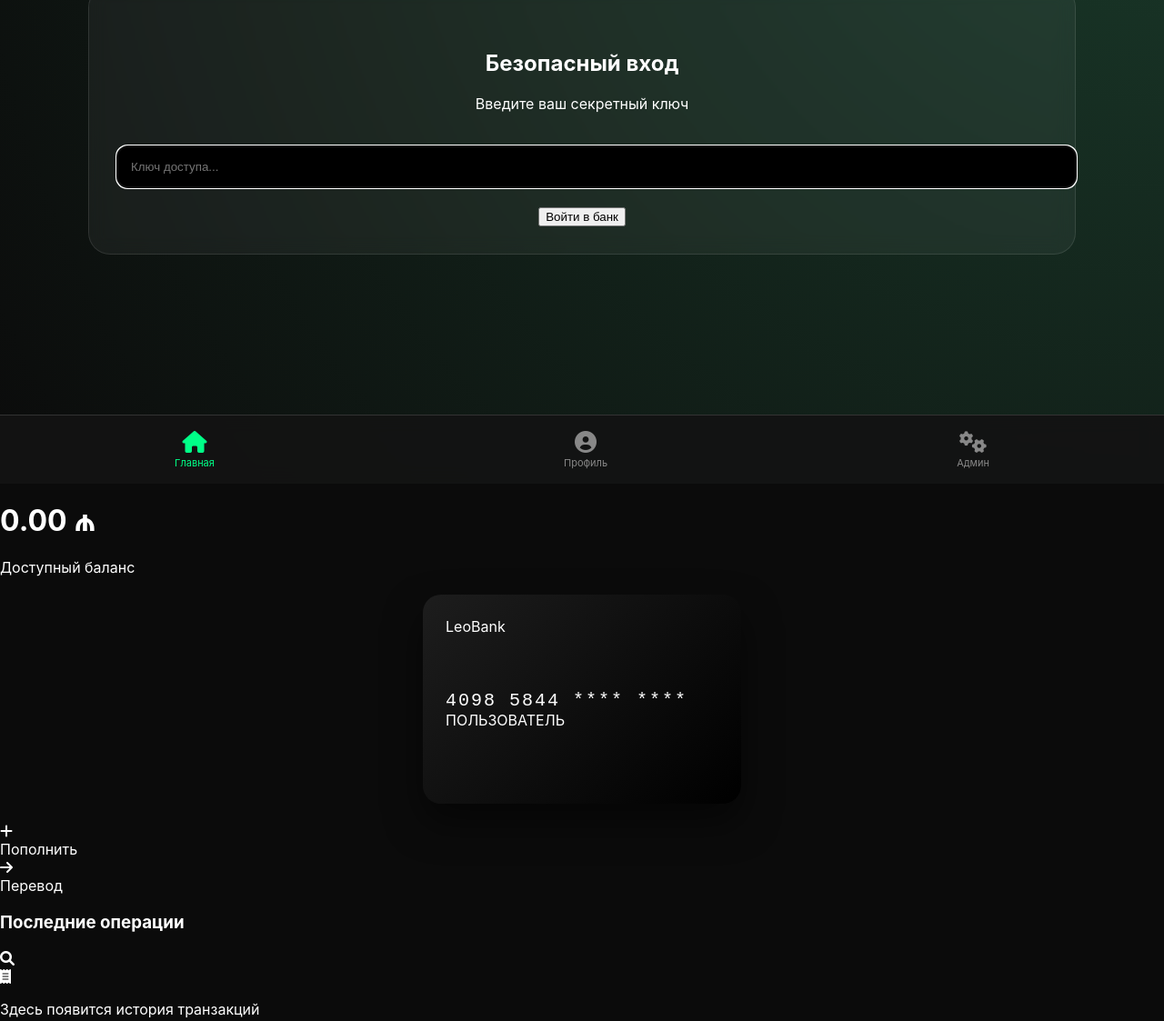
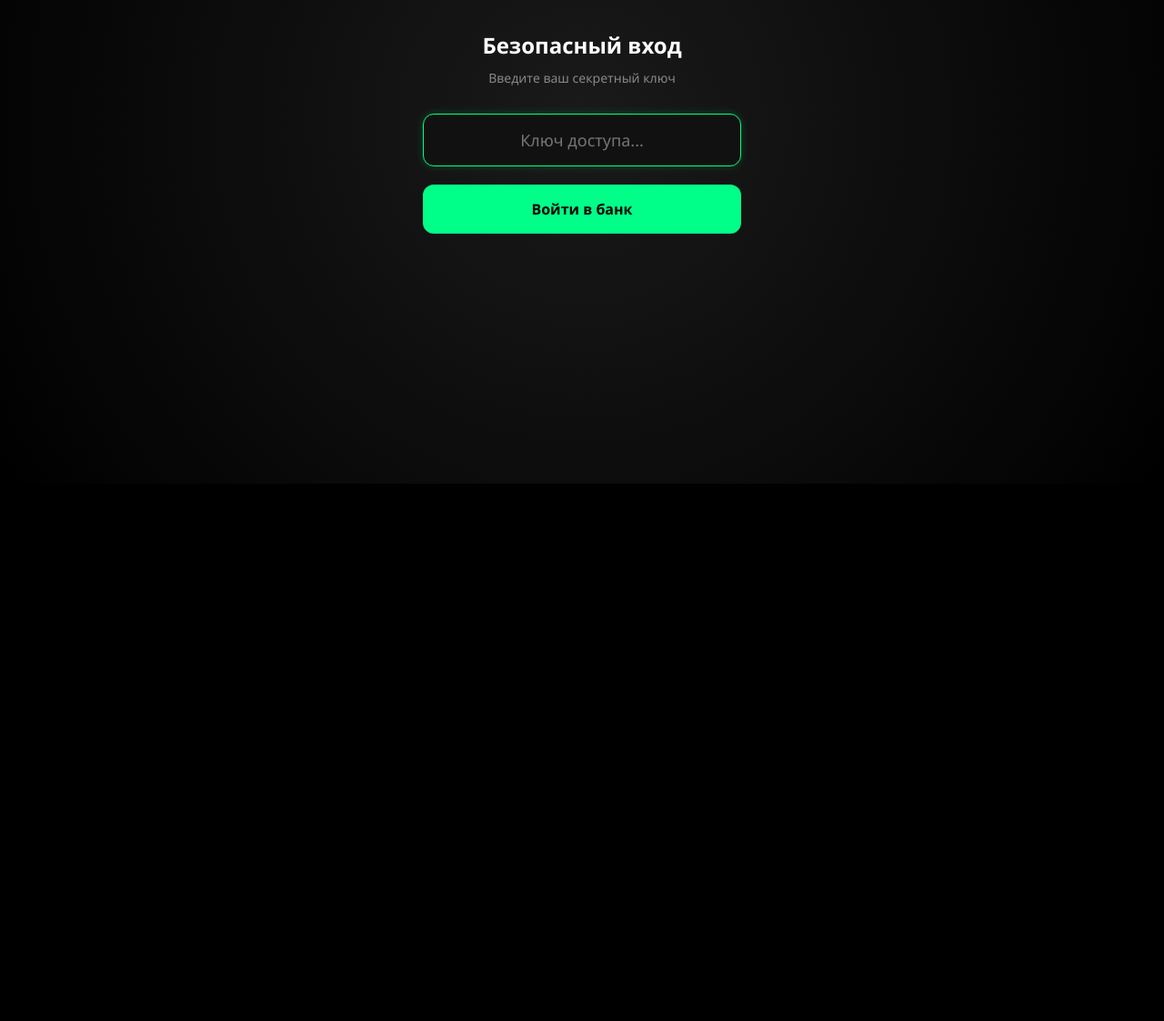
Before and after one commit to KyamichProjects/site, a website: page public/index.html in a window 1280 px wide. Shown: the part 268-1391 px from the top of the page at 91% size. After the commit the page ends 800 px from the top, so only its background shows below. Drawn offline with nearby package versions, Linux system fonts and the light colour scheme.

Commit message:
Update style.css

```diff
--- a/public/style.css
+++ b/public/style.css
@@ -1,71 +1,128 @@
 :root {
     --primary: #00ff88;
-    --bg: #0b0b0b;
-    --card-bg: #1a1a1a;
+    --primary-dark: #00cc6d;
+    --bg: #000000;
+    --card-bg: #111111;
     --text: #ffffff;
+    --gray: #888888;
 }
 
-body {
-    background: var(--bg);
-    color: var(--text);
-    font-family: 'Inter', sans-serif;
-    margin: 0; overflow: hidden;
+* { box-sizing: border-box; margin: 0; padding: 0; font-family: 'Segoe UI', Roboto, sans-serif; }
+
+body { background: var(--bg); color: var(--text); overflow: hidden; }
+
+.hidden { display: none !important; }
+
+/* Экран входа */
+#auth-screen {
+    height: 100vh;
+    display: flex;
+    justify-content: center;
+    align-items: center;
+    background: radial-gradient(circle at center, #1a1a1a 0%, #000 100%);
+    padding: 20px;
 }
 
-/* Красивый вход */
-#auth-screen {
-    background: radial-gradient(circle at top right, #1a3a2a, #0b0b0b);
-    display: flex; justify-content: center; align-items: center; height: 100vh;
-}
 .auth-card {
-    background: rgba(255, 255, 255, 0.05);
-    padding: 30px; border-radius: 24px;
-    backdrop-filter: blur(10px); border: 1px solid rgba(255,255,255,0.1);
-    width: 80%; text-align: center;
-}
-.auth-card input {
-    background: #000; border: 1px solid var(--primary);
-    color: white; padding: 15px; width: 100%; border-radius: 12px; margin: 20px 0;
+    width: 100%;
+    max-width: 350px;
+    text-align: center;
+    animation: fadeIn 0.8s ease;
 }
 
-/* Карта */
-.card-wrapper {
-    perspective: 1000px;
-    margin: 20px 0;
-}
-.card-preview {
-    background: linear-gradient(135deg, #1d1d1d 0%, #000 100%);
-    width: 300px; height: 180px; border-radius: 20px;
-    padding: 25px; position: relative;
-    transition: transform 0.6s cubic-bezier(0.4, 0, 0.2, 1);
-    transform-style: preserve-3d;
-    box-shadow: 0 20px 40px rgba(0,0,0,0.5);
-    margin: 0 auto;
-}
-.card-preview.active { transform: rotateY(180deg) scale(1.05); }
-
-.card-number {
-    font-size: 20px; letter-spacing: 2px;
-    margin-top: 60px; font-family: 'Courier New', monospace;
+.auth-logo i {
+    font-size: 60px;
+    color: var(--primary);
+    margin-bottom: 20px;
 }
 
-/* Нижняя панель с иконками */
+.auth-card h2 { margin-bottom: 10px; font-size: 24px; }
+.auth-card p { color: var(--gray); font-size: 14px; margin-bottom: 30px; }
+
+#auth-key {
+    width: 100%;
+    padding: 16px;
+    background: #111;
+    border: 1px solid #333;
+    border-radius: 12px;
+    color: white;
+    font-size: 18px;
+    text-align: center;
+    margin-bottom: 20px;
+    transition: 0.3s;
+}
+
+#auth-key:focus { border-color: var(--primary); outline: none; box-shadow: 0 0 10px rgba(0, 255, 136, 0.2); }
+
+.login-btn {
+    width: 100%;
+    padding: 16px;
+    background: var(--primary);
+    border: none;
+    border-radius: 12px;
+    color: #000;
+    font-weight: bold;
+    font-size: 16px;
+    cursor: pointer;
+    transition: 0.3s;
+}
+
+.login-btn:active { transform: scale(0.98); background: var(--primary-dark); }
+
+/* Основной интерфейс */
+.header-gradient {
+    background: linear-gradient(180deg, #1a1a1a 0%, #000 100%);
+    padding: 40px 20px 20px;
+    text-align: center;
+}
+
+.balance-container h1 { font-size: 48px; margin-bottom: 5px; }
+.balance-container h1 span { color: var(--primary); font-size: 28px; }
+.balance-container p { color: var(--gray); font-size: 14px; }
+
+/* Карта */
+.card-wrapper { perspective: 1000px; margin: 30px 0; }
+.card-preview {
+    width: 300px; height: 180px;
+    background: linear-gradient(135deg, #222 0%, #050505 100%);
+    margin: 0 auto;
+    border-radius: 20px;
+    border: 1px solid #333;
+    position: relative;
+    padding: 20px;
+    text-align: left;
+    transition: 0.6s cubic-bezier(0.4, 0, 0.2, 1);
+}
+.card-preview.active { transform: rotateY(180deg) scale(1.05); box-shadow: 0 0 30px rgba(0,255,136,0.1); }
+
+.card-chip { width: 40px; height: 30px; background: #d4af37; border-radius: 5px; margin-bottom: 40px; }
+.card-number { font-family: 'Courier New', monospace; font-size: 18px; letter-spacing: 2px; }
+
+/* Кнопки действий */
+.action-buttons { display: flex; justify-content: center; gap: 40px; margin-top: 30px; }
+.action { display: flex; flex-direction: column; align-items: center; gap: 8px; cursor: pointer; }
+.icon-circle { width: 55px; height: 55px; background: #1a1a1a; border-radius: 50%; display: flex; align-items: center; justify-content: center; font-size: 20px; transition: 0.3s; }
+.icon-circle:active { background: #333; }
+
+/* Навигация */
 .bottom-nav {
-    position: fixed; bottom: 0; width: 100%;
-    height: 75px; background: rgba(20, 20, 20, 0.95);
-    display: flex; justify-content: space-around; align-items: center;
-    backdrop-filter: blur(10px); border-top: 1px solid #333;
+    position: fixed; bottom: 0; width: 100%; height: 80px;
+    background: #080808; display: flex; justify-content: space-around;
+    align-items: center; border-top: 1px solid #222; padding-bottom: 15px;
 }
-.nav-item {
-    display: flex; flex-direction: column; align-items: center;
-    color: #888; text-decoration: none; font-size: 11px;
+.nav-item { color: #555; text-align: center; transition: 0.3s; cursor: pointer; }
+.nav-item i { font-size: 22px; display: block; margin-bottom: 4px; }
+.nav-item span { font-size: 10px; text-transform: uppercase; letter-spacing: 1px; }
+.nav-item.active { color: var(--primary); }
+
+/* Профиль */
+.profile-menu { padding: 20px; }
+.menu-btn {
+    width: 100%; background: #111; border: none; padding: 18px;
+    border-radius: 15px; color: white; display: flex; align-items: center;
+    margin-bottom: 12px; cursor: pointer;
 }
-.nav-item.active { color: var(--primary); }
-.nav-item i { font-size: 24px; margin-bottom: 4px; }
+.menu-btn i:first-child { margin-right: 15px; color: var(--primary); }
+.menu-btn .arrow { margin-left: auto; color: #444; }
 
-/* Кнопки в профиле */
-.profile-btn {
-    background: #222; color: white; border: none;
-    padding: 15px; width: 90%; margin: 10px auto;
-    border-radius: 12px; display: block; font-weight: 600;
-}
+@keyframes fadeIn { from { opacity: 0; transform: translateY(20px); } to { opacity: 1; transform: translateY(0); } }
```
